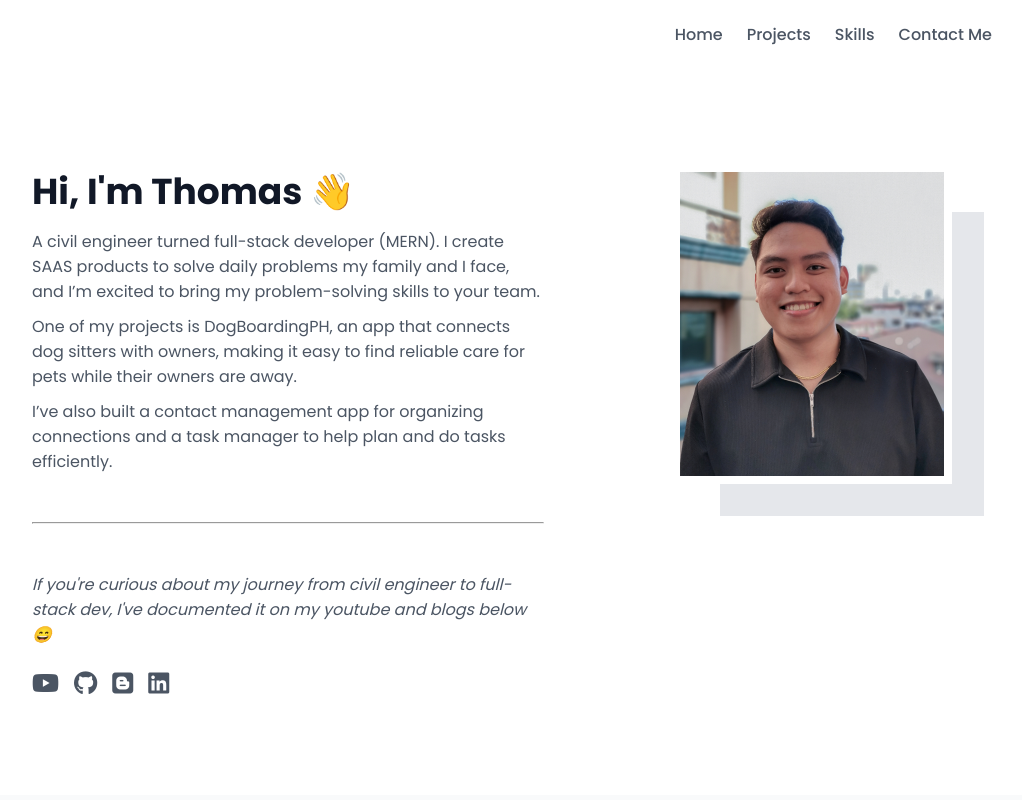
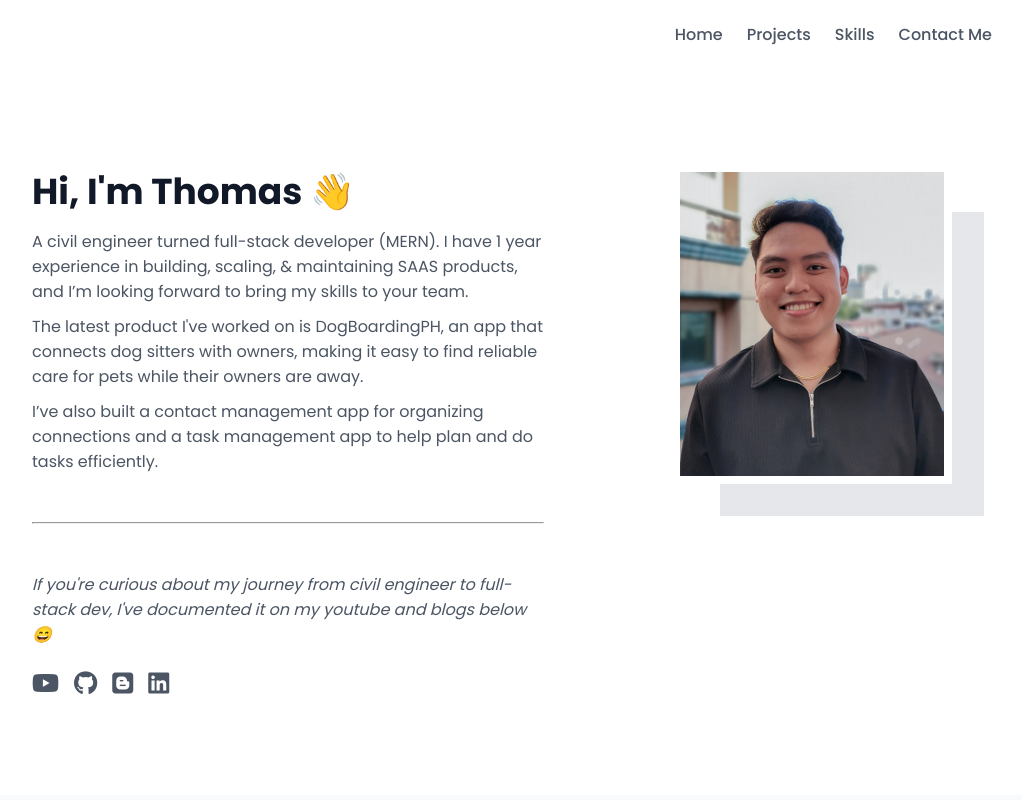
Before and after one commit to thomascansino/thomascansino-portfolio, a React (Vite) app in the folder thomascansino-frontend/: page / in a window 1280 px wide. Shown: the top 800 px of the page, without its empty margins (128-1150 px from the left). Built offline with nearby package versions, Linux system fonts and the light colour scheme.

Commit message:
feat: modified home section

```diff
--- a/thomascansino-frontend/src/Home.jsx
+++ b/thomascansino-frontend/src/Home.jsx
@@ -19,9 +19,9 @@ function Home() {
                             Hi, I'm Thomas 👋
                         </span>
                         <span className='home-main-about-intro-text-container'>
-                            <p>A civil engineer turned full-stack developer (MERN). I create SAAS products to solve daily problems my family and I face, and I’m excited to bring my problem-solving skills to your team.</p>
-                            <p>One of my projects is DogBoardingPH, an app that connects dog sitters with owners, making it easy to find reliable care for pets while their owners are away.</p>
-                            <p>I’ve also built a contact management app for organizing connections and a task manager to help plan and do tasks efficiently.</p>
+                            <p>A civil engineer turned full-stack developer (MERN). I have 1 year experience in building, scaling, & maintaining SAAS products, and I’m looking forward to bring my skills to your team.</p>
+                            <p>The latest product I've worked on is DogBoardingPH, an app that connects dog sitters with owners, making it easy to find reliable care for pets while their owners are away.</p>
+                            <p>I’ve also built a contact management app for organizing connections and a task management app to help plan and do tasks efficiently.</p>
                         </span>
                     </div>
                     <div><hr></hr></div>
```
